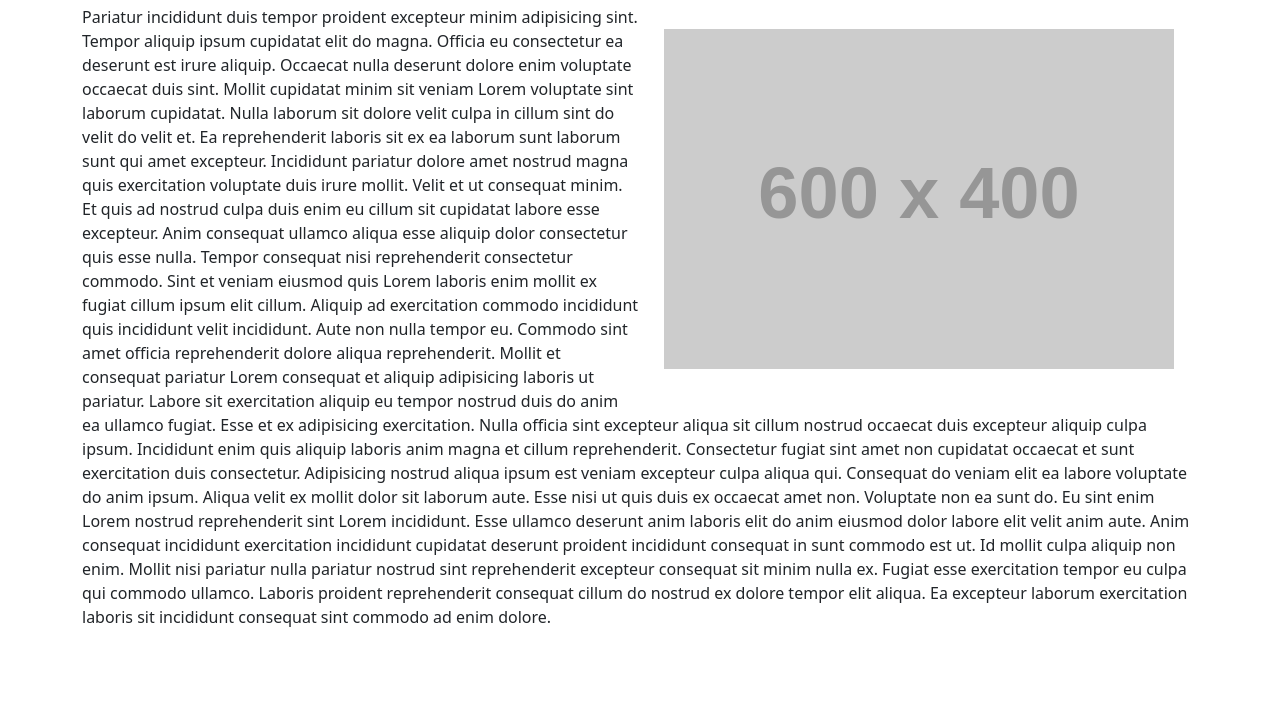
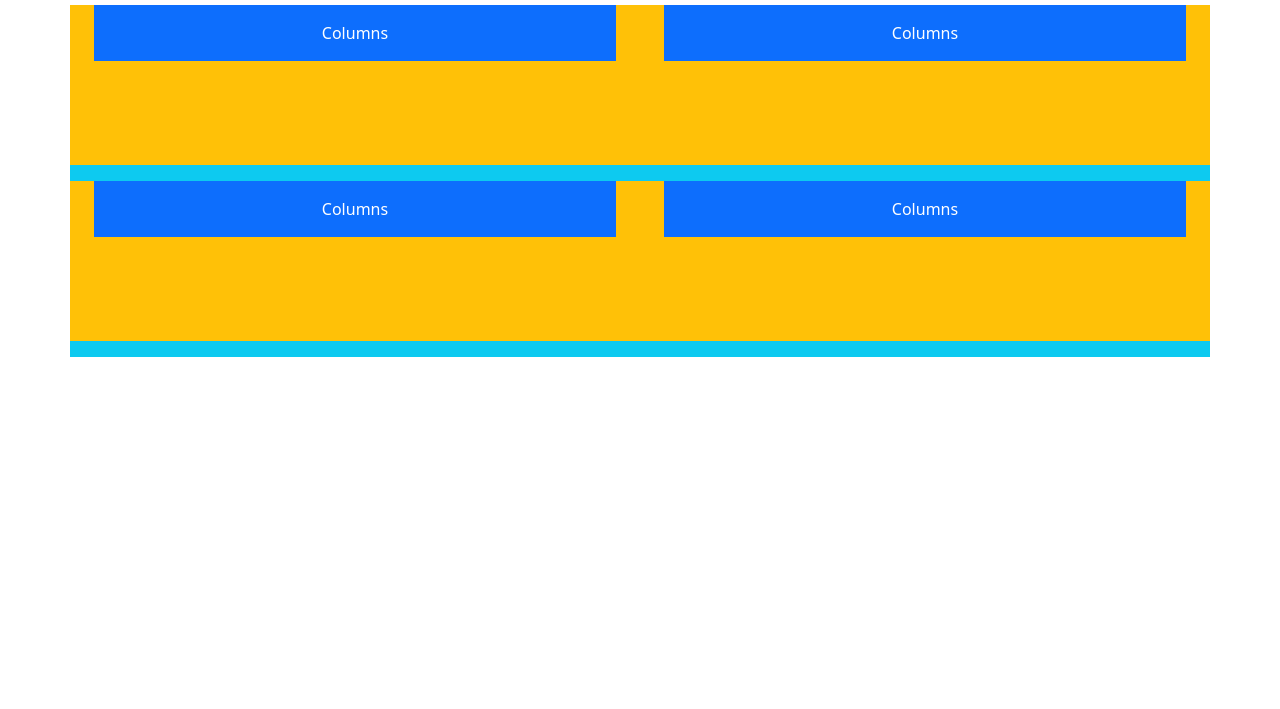
Before and after one commit to pelayotrives/bootstrap-bootcamp, a plain HTML site: page Lesson 10/index.html in a window 1280 px wide. Shown: the part 91-800 px from the top of the page. Drawn offline with nearby package versions, Linux system fonts and the light colour scheme; placeholder pictures from the web are drawn by us.

Commit message:
feat: lesson 11 completed.

```diff
--- a/Lesson 10/index.html
+++ b/Lesson 10/index.html
@@ -4,7 +4,7 @@
 <head>
     <meta charset="UTF-8">
     <meta name="viewport" content="width=device-width, initial-scale=1.0">
-    <title>Lesson 10</title>
+    <title>Lesson 11</title>
     <!-- Link to install Bootstrap -->
     <link rel="stylesheet" href="https://cdn.jsdelivr.net/npm/bootstrap@5.3.2/dist/css/bootstrap.min.css">
     <!-- How to create custom classes in Bootstrap -->
@@ -17,47 +17,26 @@
 
 <body>
     <!-- Text aligned to the center and with some top margin. -->
-    <h1 class="text-center my-4">Margin Utilities 2 (Floats)</h1>
-    <div class="container">
-        <!-- When we want to make a picture float around a text, we have to wrap the content into a container with the class 'clearfix'. This is a must. -->
-        <div class="clearfix">
-            <!-- After that, we should add the element that we want to have the text wrapped a float-end or -start class. -->
-            <!-- In this case it has -md- because the 'col' has -md- as well. -->
-            <img class="col-md-6 float-md-end p-4" src="https://placehold.co/600x400" alt="Example Image">
-            Pariatur incididunt duis tempor proident excepteur minim adipisicing sint. Tempor aliquip ipsum cupidatat
-            elit do magna. Officia eu consectetur ea deserunt est irure aliquip.
-
-            Occaecat nulla deserunt dolore enim voluptate occaecat duis sint. Mollit cupidatat minim sit veniam Lorem
-            voluptate sint laborum cupidatat. Nulla laborum sit dolore velit culpa in cillum sint do velit do velit et.
-            Ea reprehenderit laboris sit ex ea laborum sunt laborum sunt qui amet excepteur. Incididunt pariatur dolore
-            amet nostrud magna quis exercitation voluptate duis irure mollit.
-
-            Velit et ut consequat minim. Et quis ad nostrud culpa duis enim eu cillum sit cupidatat labore esse
-            excepteur. Anim consequat ullamco aliqua esse aliquip dolor consectetur quis esse nulla. Tempor consequat
-            nisi reprehenderit consectetur commodo.
-
-            Sint et veniam eiusmod quis Lorem laboris enim mollit ex fugiat cillum ipsum elit cillum. Aliquip ad
-            exercitation commodo incididunt quis incididunt velit incididunt. Aute non nulla tempor eu. Commodo sint
-            amet officia reprehenderit dolore aliqua reprehenderit. Mollit et consequat pariatur Lorem consequat et
-            aliquip adipisicing laboris ut pariatur.
-
-            Labore sit exercitation aliquip eu tempor nostrud duis do anim ea ullamco fugiat. Esse et ex adipisicing
-            exercitation. Nulla officia sint excepteur aliqua sit cillum nostrud occaecat duis excepteur aliquip culpa
-            ipsum. Incididunt enim quis aliquip laboris anim magna et cillum reprehenderit. Consectetur fugiat sint amet
-            non cupidatat occaecat et sunt exercitation duis consectetur.
-
-            Adipisicing nostrud aliqua ipsum est veniam excepteur culpa aliqua qui. Consequat do veniam elit ea labore
-            voluptate do anim ipsum. Aliqua velit ex mollit dolor sit laborum aute. Esse nisi ut quis duis ex occaecat
-            amet non. Voluptate non ea sunt do.
-
-            Eu sint enim Lorem nostrud reprehenderit sint Lorem incididunt. Esse ullamco deserunt anim laboris elit do
-            anim eiusmod dolor labore elit velit anim aute. Anim consequat incididunt exercitation incididunt cupidatat
-            deserunt proident incididunt consequat in sunt commodo est ut.
-
-            Id mollit culpa aliquip non enim. Mollit nisi pariatur nulla pariatur nostrud sint reprehenderit excepteur
-            consequat sit minim nulla ex. Fugiat esse exercitation tempor eu culpa qui commodo ullamco. Laboris proident
-            reprehenderit consequat cillum do nostrud ex dolore tempor elit aliqua. Ea excepteur laborum exercitation
-            laboris sit incididunt consequat sint commodo ad enim dolore.
+    <h1 class="text-center my-4">Horizontal Gutters</h1>
+    <!-- We could add px-4 to contain the children containers into the parent element to avoid the overflow. -->
+    <!-- Instead of adding padding, we are going to use overflow-hidden, a much better practise to contain elements without adding spaces. -->
+    <div class="container bg-info px-4 overflow-hidden">
+        <!-- gx-5 will overflow the main container and that why we add to the parent element an item with padding to avoid this. -->
+        <div class="row bg-warning h-10 mb-3 gx-5">
+            <div class="col">
+                <p class="bg-primary text-white text-center p-3">Columns</p>
+            </div>
+            <div class="col">
+                <p class="bg-primary text-white text-center p-3">Columns</p>
+            </div>
+        </div>
+        <div class="row bg-warning h-10 mb-3 gx-5">
+            <div class="col">
+                <p class="bg-primary text-white text-center p-3">Columns</p>
+            </div>
+            <div class="col">
+                <p class="bg-primary text-white text-center p-3">Columns</p>
+            </div>
         </div>
     </div>
     <!-- Useful CDNs for Bootstrap -->
```
Also changed, not shown: Lesson 11/index.html (added, +68 -0 lines).
